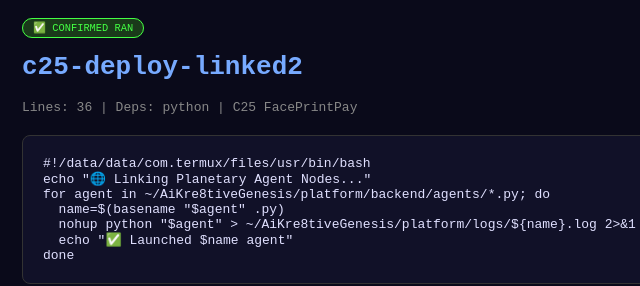
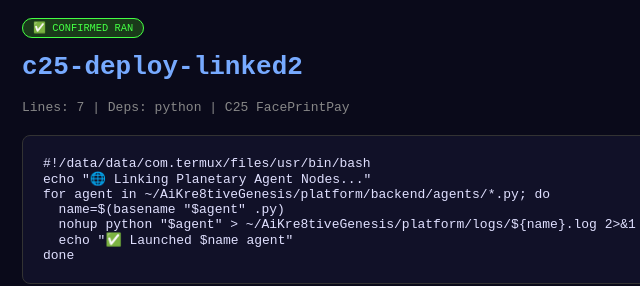
Before and after one commit to FacePrintPay/c25-deploy-linked2, a plain HTML site: page index.html in a window 1280 px wide. Shown: the full height of the page, 168-808 px from the left. Drawn offline with Linux system fonts and the light colour scheme.

Commit message:
🌌 C25 Script: c25-deploy-linked2

```diff
--- a/index.html
+++ b/index.html
@@ -1,6 +1,6 @@
 <!DOCTYPE html><html lang="en"><head><meta charset="UTF-8"><title>c25-deploy-linked2</title>
 <style>body{background:#0a0a1a;color:#e0e0ff;font-family:monospace;padding:20px;max-width:900px;margin:0 auto}h1{color:#7af}.badge{background:#1a3a1a;border:1px solid #4f4;padding:3px 10px;border-radius:20px;font-size:.8em;color:#4f4}pre{background:#111128;border:1px solid #333;border-radius:8px;padding:20px;overflow-x:auto;margin-top:20px}</style>
-</head><body><span class="badge">✅ CONFIRMED RAN</span><h1>c25-deploy-linked2</h1><p style="color:#888">Lines: 36 | Deps: python  | C25 FacePrintPay</p><pre>#!/data/data/com.termux/files/usr/bin/bash
+</head><body><span class="badge">✅ CONFIRMED RAN</span><h1>c25-deploy-linked2</h1><p style="color:#888">Lines: 7 | Deps: python  | C25 FacePrintPay</p><pre>#!/data/data/com.termux/files/usr/bin/bash
 echo "🌐 Linking Planetary Agent Nodes..."
 for agent in ~/AiKre8tiveGenesis/platform/backend/agents/*.py; do
   name=$(basename "$agent" .py)
```
Also changed, not shown: README.md.
